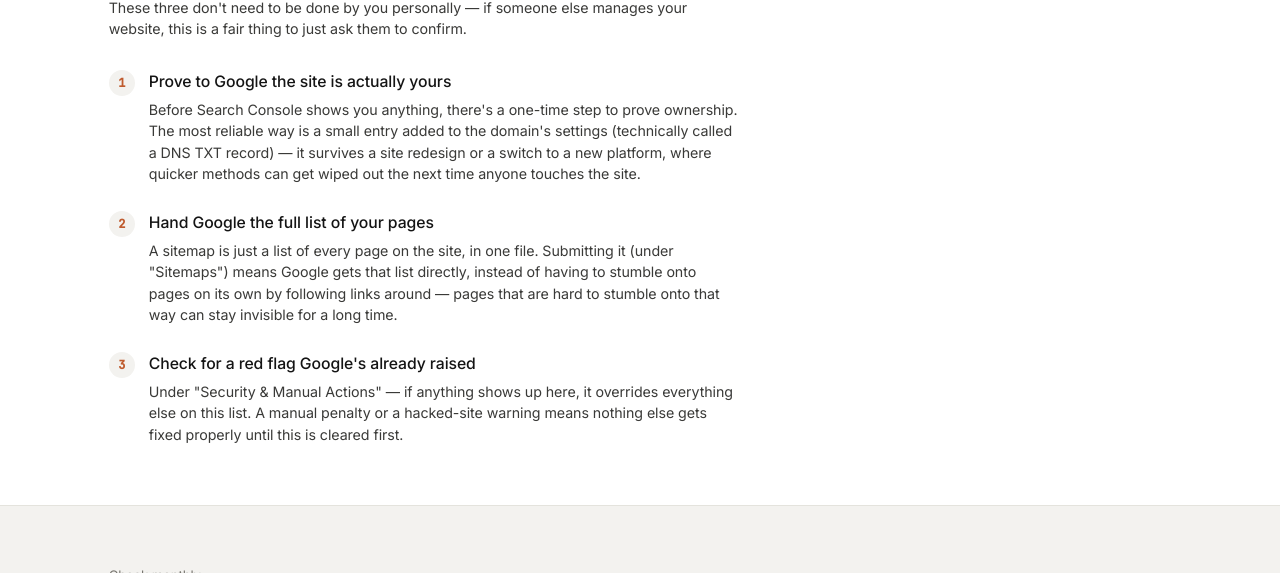
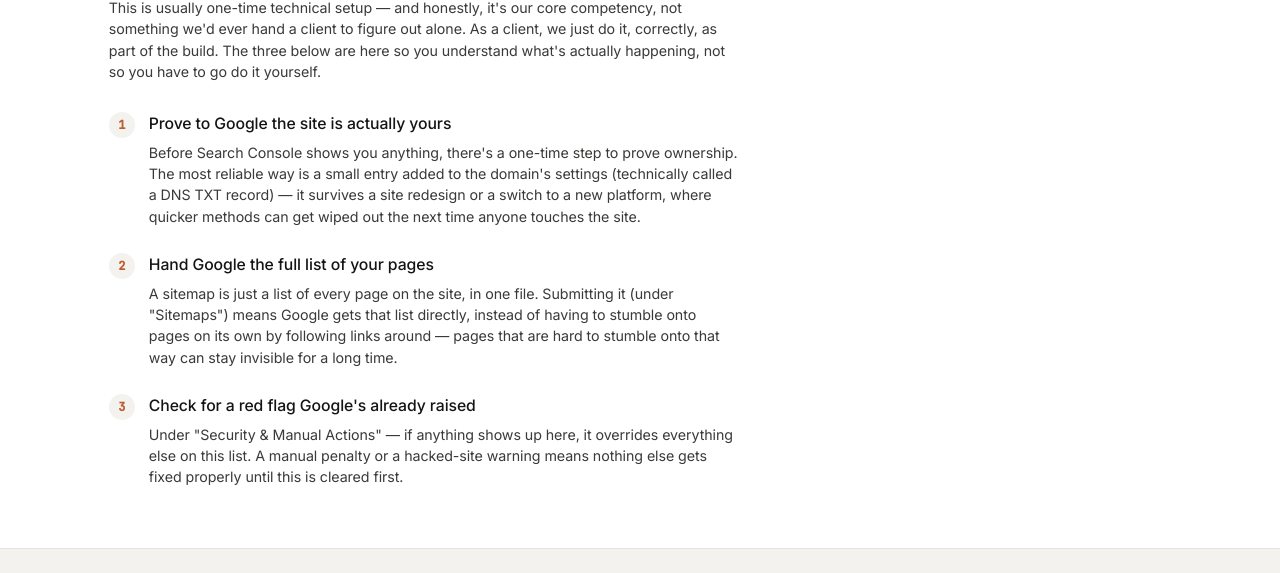
Before and after one commit to frontieragency/c5-ventures, a website: page guides/google-search-console.html in a window 1280 px wide. Shown: the part 527-1100 px from the top of the page. Drawn offline with nearby package versions, Linux system fonts and the light colour scheme.

Commit message:
Lead with reassurance before the technical setup steps
Moved the "we handle this for you" note from a footnote after three
technical items to the intro, before any jargon — a reader shouldn't
have to wade through DNS TXT records to find out they don't need to
do this themselves. Framed as our core competency, not something a
client is ever handed to figure out alone.

```diff
--- a/guides/google-search-console.html
+++ b/guides/google-search-console.html
@@ -59,7 +59,7 @@
     <div class="mx-auto max-w-content px-5 py-16">
       <p class="label">Set up once</p>
       <h2 class="display mt-3 text-[1.7rem] text-ink sm:text-[2.1rem]">Usually a one-time job for whoever manages your site.</h2>
-      <p class="mt-4 max-w-2xl text-[0.95rem] text-ink2">These three don't need to be done by you personally — if someone else manages your website, this is a fair thing to just ask them to confirm.</p>
+      <p class="mt-4 max-w-2xl text-[0.95rem] text-ink2">This is usually one-time technical setup — and honestly, it's our core competency, not something we'd ever hand a client to figure out alone. As a client, we just do it, correctly, as part of the build. The three below are here so you understand what's actually happening, not so you have to go do it yourself.</p>
       <div class="mt-8 space-y-7 max-w-2xl">
         <div class="item">
           <span class="num">1</span>
```
